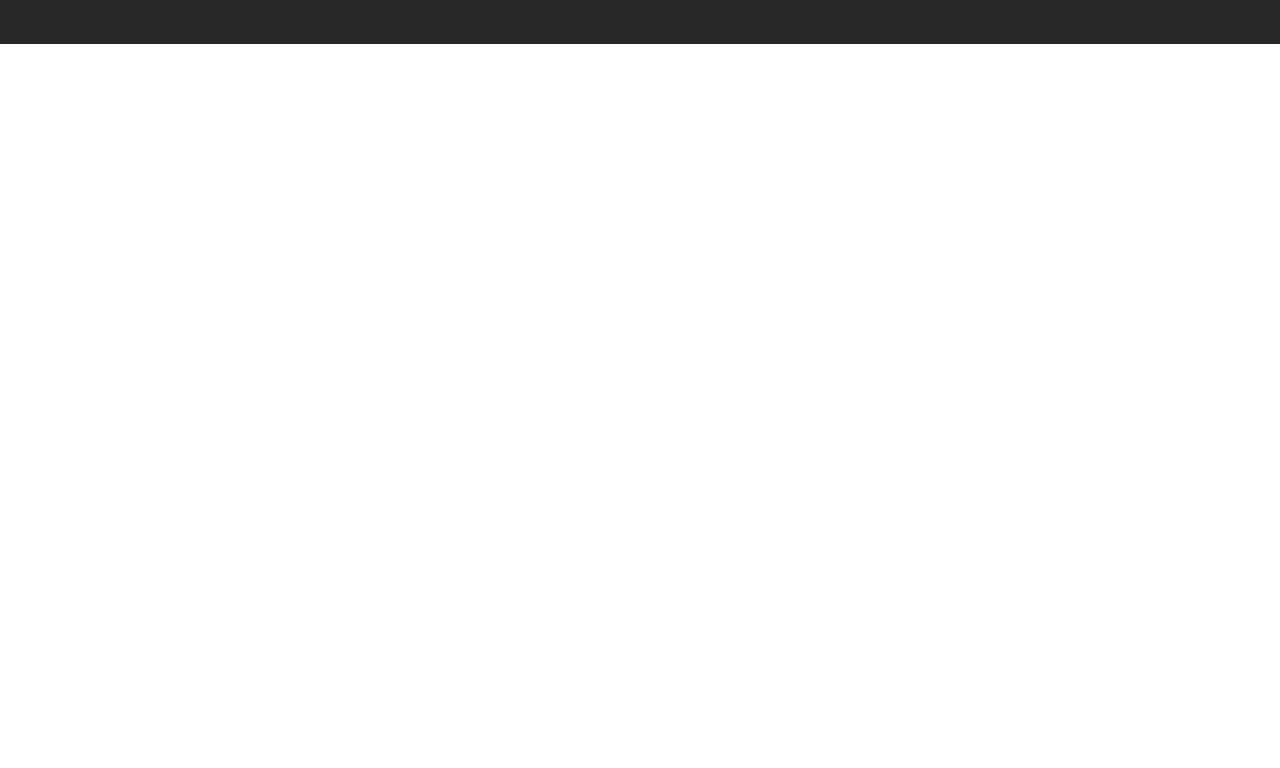
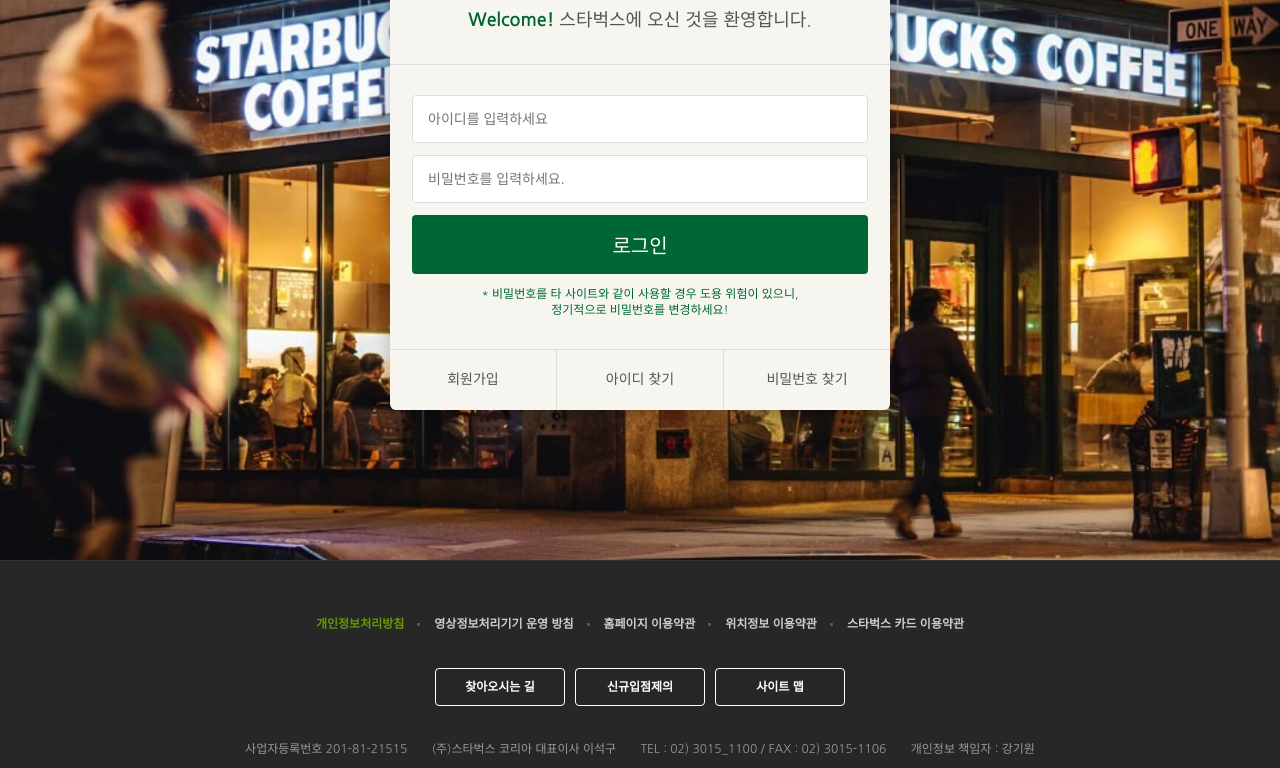
Before and after one commit to yohandevdev/starbucks, a plain HTML site: page signin/index.html in a window 1280 px wide. Shown: the part 288-1056 px from the top of the page. Before the commit the page ends 800 px from the top, so only its background shows below. Drawn offline with nearby package versions, Linux system fonts and the light colour scheme.

Commit message:
로그인 페이지 완성

```diff
--- /dev/null
+++ b/css/signin.css
@@ -0,0 +1,78 @@
+.signin {
+  margin-top: 120px;
+  padding: 100px 0 150px;
+  background-image: url("../images/signin_bg.jpg");
+  background-repeat: no-repeat;
+  background-position: center;
+  background-attachment: fixed;
+  background-size: cover;
+}
+.signin h1 {
+  color: #fff;
+  font-style: 30px;
+  font-weight: 700;
+  text-align: center;
+  margin-bottom: 24px;
+}
+.signin__card {
+  width: 500px;
+  margin: 0 auto;
+  border-radius: 6px;
+  background-color: #F6F5F0;
+  box-shadow: 2px 2px 20px rgba(0, 0, 0, .3);
+  color: #555;
+}
+.signin__card h2 {
+  padding: 30px;
+  font-size: 18px;
+  text-align: center;
+  border-bottom: 1px solid #ddd;
+}
+.signin__card h2 strong{
+  font-weight: 700;
+  color: #006633;
+}
+.signin__card form {
+  padding: 30px 22px;
+}
+.signin__card form input {
+  width: 100%;
+  margin-bottom: 12px;
+  padding: 15px;
+  border: 1px solid #ddd;
+  border-radius: 4px;
+  outline: none;
+  box-sizing: border-box;
+  font-size: 14px;
+}
+.signin__card form [type="submit"] {
+  background-color: #006633;
+  border: none;
+  color: #fff;
+  font-size: 20px;
+  cursor: pointer;
+}
+.signin__card form p {
+  font-size: 12px;
+  color: #006633;
+  text-align: center;
+}
+.signin__card .actions {
+  display: flex;
+  border-top: 1px solid #ddd;
+}
+.signin__card .actions a {
+  flex-grow: 1;
+  flex-basis: 0;
+  text-align: center;
+  padding: 20px;
+  color: #555;
+  font-size: 14px;
+  border-right: 1px solid #ddd;
+}
+.signin__card .actions a:last-child {
+  border-right: none;
+}
+.signin__card .actions a:hover {
+  text-decoration: underline;
+}
--- a/signin/index.html
+++ b/signin/index.html
@@ -27,7 +27,8 @@
   <link rel="preconnect" href="https://fonts.gstatic.com" crossorigin>
   <link href="https://fonts.googleapis.com/css2?family=Nanum+Gothic:wght@400;700&display=swap" rel="stylesheet">
   <link rel="stylesheet" href="https://fonts.googleapis.com/icon?family=Material+Icons">
-  <link rel="stylesheet" href="../css/common.css">
+  <link rel="stylesheet" href="../css/common.css" />
+  <link rel="stylesheet" href="../css/signin.css" />
 
   <script defer src="../js/common.js"></script>
 </head>
@@ -367,7 +368,26 @@
 
 
   <section class="signin">
-
+    <h1>로그인</h1>
+    <div class="signin__card">
+      <h2>
+        <strong>Welcome!</strong> 스타벅스에 오신 것을 환영합니다.
+      </h2>
+      <form>
+        <input type="text" placeholder="아이디를 입력하세요" />
+        <input type="password" placeholder="비밀번호를 입력하세요." />
+        <input type="submit" value="로그인" />
+        <p>
+          * 비밀번호를 타 사이트와 같이 사용할 경우 도용 위험이 있으니, <br />
+          정기적으로 비밀번호를 변경하세요!
+        </p>
+      </form>
+      <div class="actions">
+        <a href="javascript:void(0)">회원가입</a>
+        <a href="javascript:void(0)">아이디 찾기</a>
+        <a href="javascript:void(0)">비밀번호 찾기</a>
+      </div>
+    </div>
   </section>
 
 
```
